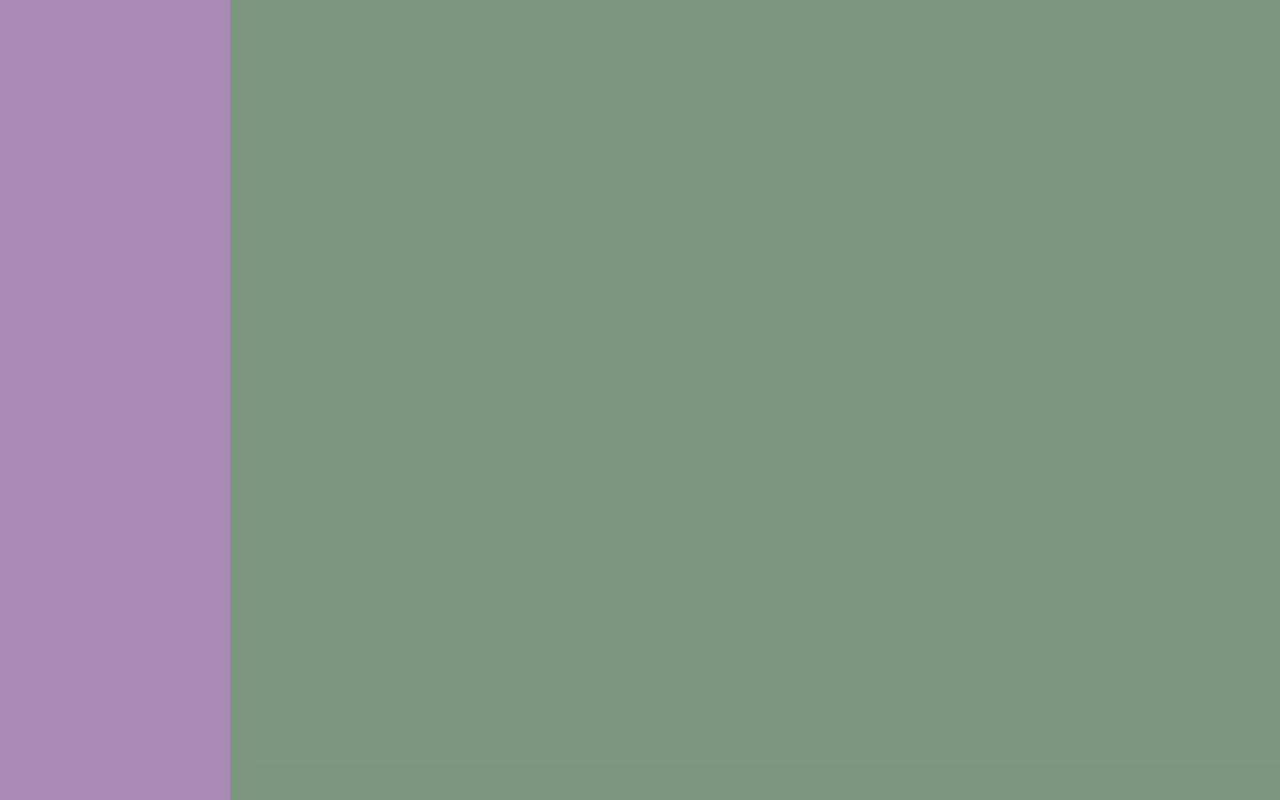
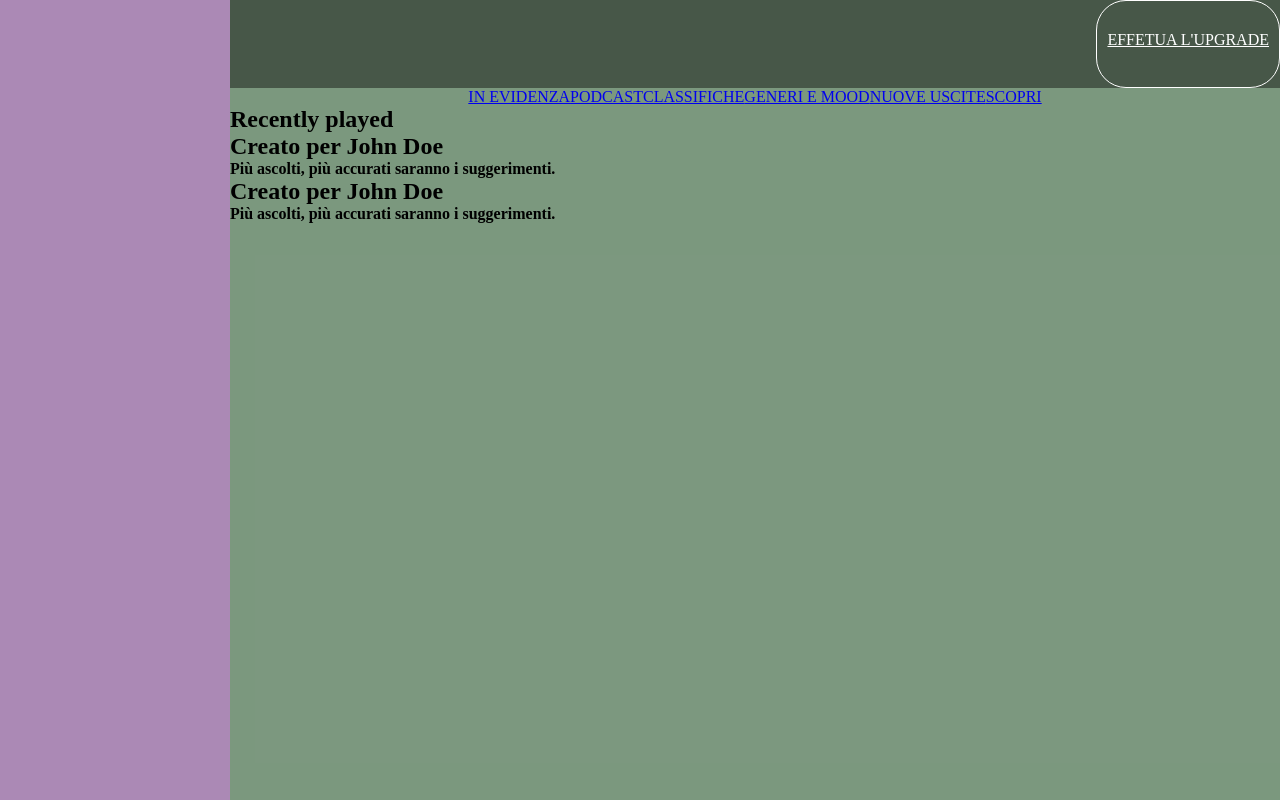
Before and after one commit to EsterDahri1/html-css-spotifyweb, a plain HTML site: page index.html in a window 1280 px wide. Shown: the top 800 px of the page. Drawn offline with Linux system fonts and the light colour scheme.

Commit message:
add first structures

```diff
--- a/assets/css/style.css
+++ b/assets/css/style.css
@@ -6,28 +6,45 @@
     box-sizing: border-box;
 }
 
+
+
 /*UTILITIES*/
 
 .d-flex{
     display: flex;
 }
 
+.justify-end{
+    justify-content: end;
+}
+
+.justify-center{
+    justify-content: center;
+}
+
+.align-center{
+    align-content: center;
+}
+
 /*DEBUG*/
 
-.wrapper{
+.debug .wrapper{
     background-color: rgba(186, 43, 226, 0.509);
 }
 
-.left{
+.debug .left{
     background-color: rgba(128, 128, 128, 0.53);
-    height: 1012px;
 }
 
-.right{
+.debug .right{
     background-color: rgba(39, 157, 26, 0.53);
 }
 
-.footer_body{
+.debug .top{
+    background-color: rgba(0, 0, 0, 0.429);
+}
+
+.debug #site_footer{
     background-color: rgba(28, 28, 28, 0.854);
 }
 
@@ -40,20 +57,29 @@
 
 #site_footer{
     height: 5.5rem;
-    position:relative;
-}
-
-.footer_body{
-    height: 100%;
-    width: 100%;
-    position: fixed;
 }
 
 .left{
     width: 230px;
 }
 
-.right{
+.center{
     width: calc(100vw - 230px);
     height: 100vh;
 }
+
+.top{
+    height: 5.5rem;
+}
+
+#upgrade{
+    color: white;
+    background-color: transparent;
+    border: 1px solid white;
+    border-radius: 30px;
+    padding: 30px 10px;
+}
+
+.wrapper a{
+    text-transform: capitalize;
+}
--- a/index.html
+++ b/index.html
@@ -11,14 +11,42 @@
     <main id="site_main">
         <div class="wrapper d-flex">
             <div class="left"></div>
-            <div class="right"></div>
+            <div class="right">
+                <div class="top d-flex justify-end">
+                    <a id="upgrade" href="#">EFFETUA L'UPGRADE</a>
+                </div>
+                <!-- /.top -->
+                <div class="center">
+                    <div class="navbar d-flex justify-center">
+                        <a href="#">IN EVIDENZA</a>
+                        <a href="#">PODCAST</a>
+                        <a href="#">CLASSIFICHE</a>
+                        <a href="#">GENERI E MOOD</a>
+                        <a href="#">NUOVE USCITE</a>
+                        <a href="#">SCOPRI</a>
+                    </div>
+
+                    <section class="r_played">
+                        <h1>Recently played</h1>
+                    </section>
+                    <!-- /.r_played -->
+                    <section class="createdfor">
+                        <h1>Creato per John Doe</h1>
+                        <h4>Più ascolti, più accurati saranno i suggerimenti.</h4>
+                    </section>
+                    <!-- /.createdfor -->
+                    <section class="p_artist">
+                        <h1>Creato per John Doe</h1>
+                        <h4>Più ascolti, più accurati saranno i suggerimenti.</h4>
+                    </section>
+                    <!-- /.p_artist -->
+                </div>
+                <!-- /.center -->
+            </div>
         </div>
     </main>
     <!-- /#site_main -->
     <footer id="site_footer">
-        <div class="footer_body">
-
-        </div>
     </footer>
     <!-- /#site_footer -->
 </body>
```
